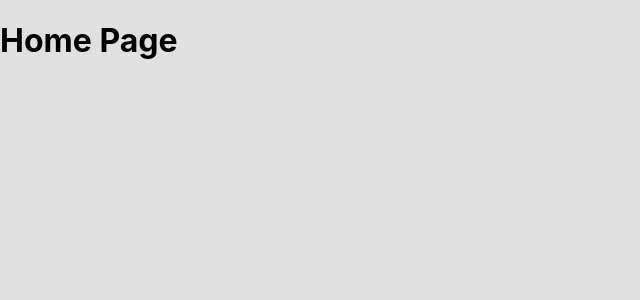
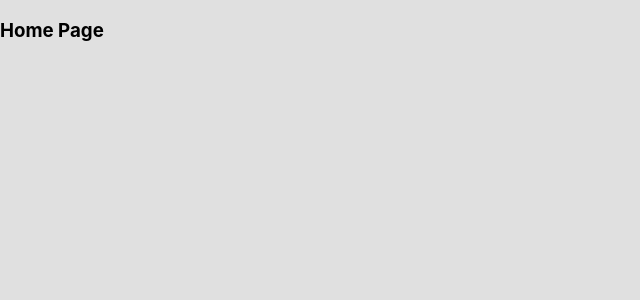
Before and after one commit to manitu85/urban_events, a Next.js app: page / in a window 1280 px wide. Shown: the top 300 px of the page, without its empty margins (0-640 px from the left). Built offline with nearby package versions, Linux system fonts and the light colour scheme.

Commit message:
fix: changed headings colors

```diff
--- a/package.json
+++ b/package.json
@@ -12,7 +12,7 @@
 		"format": "yarn prettier -- --write",
 		"prepare": "husky install",
 		"pre-commit": "lint-staged --allow-empty",
-		"commit-msg": "commitlint --edit $1"
+		"commit-msg": "yarn commitlint --edit $1"
 	},
 	"husky": {
 		"hooks": {
--- a/pages/about.js
+++ b/pages/about.js
@@ -3,7 +3,7 @@ import Layout from '@/components/Layout';
 export default function About() {
 	return (
 		<Layout>
-			<h5>About</h5>
+			<h6>About</h6>
 			<p>This is an app to find the latest DJ and other musical events</p>
 			<p>Version: 1.0.0.</p>
 		</Layout>
--- a/pages/index.js
+++ b/pages/index.js
@@ -3,7 +3,7 @@ import Layout from '@/components/Layout';
 export default function HomePage() {
 	return (
 		<Layout>
-			<h1 name='check'>Home Page</h1>
+			<h3 name='check'>Home Page</h3>
 		</Layout>
 	);
 }
```
